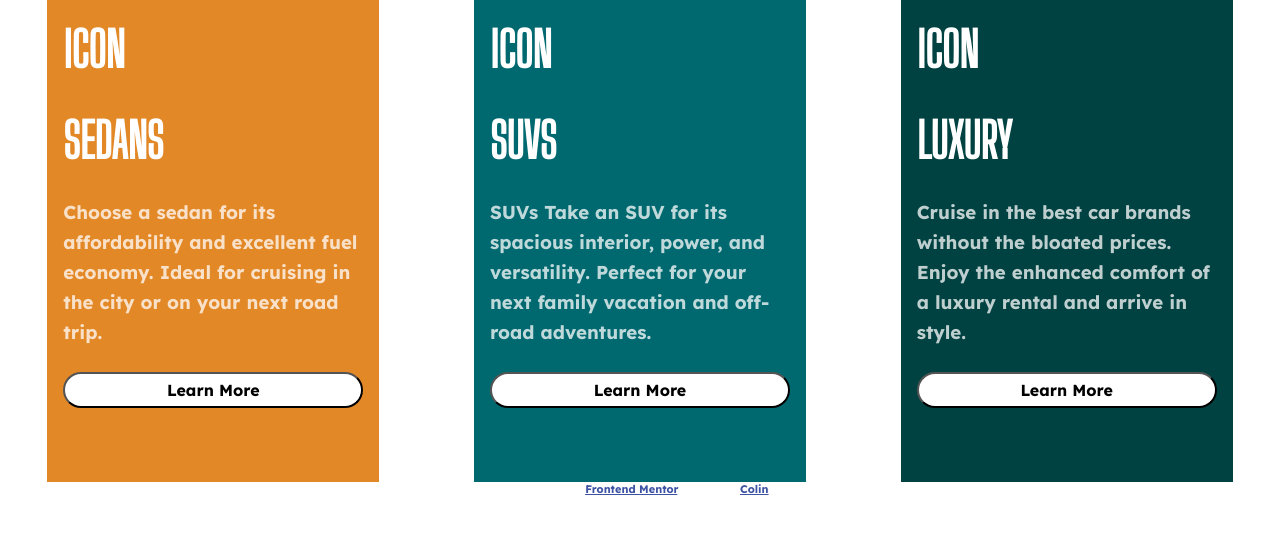
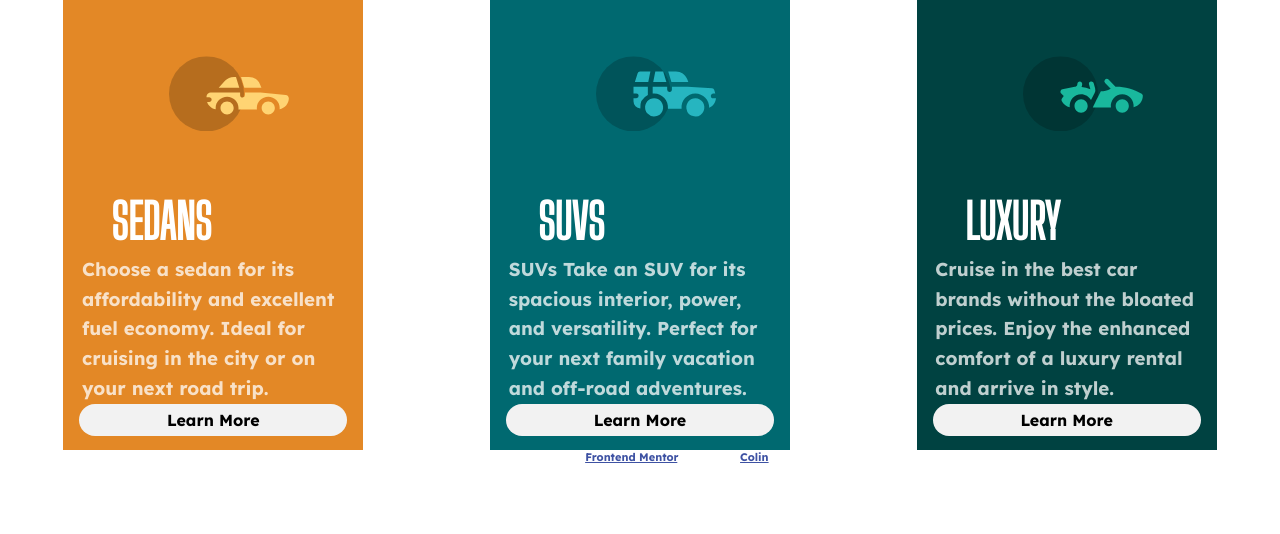
Before and after one commit to ColinAndrewThompson/3-column-preview-card-component-main, a plain HTML site: page index.html in a window 1280 px wide. Drawn offline with Linux system fonts and the light colour scheme.

Commit message:
finished

```diff
--- a/index.css
+++ b/index.css
@@ -15,7 +15,7 @@
     }
 
     img{
-        display: block;
+
         width: 100%;
     }
 
@@ -34,15 +34,20 @@ body section article{
     min-height: 450px;
     max-width: 300px;
     margin: 0 auto;
-    padding: 1rem;
-    gap: 1.5em;
+    /* justify-content: flex-start; */
+
+
 }
 
 body section article *{
+    margin: 0.0em 1em;
+
+
 
 }
 
 body section article:nth-child(1){
+
     background-color: hsl(31, 77%, 52%);
 }
 
@@ -54,20 +59,32 @@ body section article:nth-child(3){
     background-color: hsl(179, 100%, 13%);
 }
 
+img {
+    scale: 0.4;
+
+}
+
 button{
-    background-color: white;
+    /* background-color: white; */
     color: black;
     font-family: 'Lexend Deca', "serif";
     font-weight: 400;
+    border: none;
     box-shadow: none;
     padding: 0.3rem 0.7rem ;
     border-radius: 3rem;
+    /* max-width: 160px; */
+    background-color: hsl(0, 0%, 95%);
+    /* margin-top: 1rem; */
+    /* justify-content: center; */
 }
 
 h1{
     font-family: 'Big Shoulders Display', "serif";
     text-transform: uppercase;
     font-size: 3em;
+    padding-left: 0;
+    margin-left: 0;
 }
 
 @media only screen and (min-width: 910px) {
--- a/index.html
+++ b/index.html
@@ -19,7 +19,7 @@
   <body>
     <section class="flex flex-flip">
       <article class="flex flex-col">
-        <h1>ICON</h1>
+        <img src="./images/icon-sedans.svg" alt="">
         <h1>Sedans</h1>
         <p>
           Choose a sedan for its affordability and excellent fuel economy. Ideal
@@ -29,7 +29,7 @@
       </article>
       <!-- ------------------new section  -->
       <article class="flex flex-col">
-        <h1>ICON</h1>
+        <img src="./images/icon-suvs.svg" alt="">
         <h1>SUVs</h1>
         <p>
           SUVs Take an SUV for its spacious interior, power, and versatility.
@@ -39,7 +39,7 @@
       </article>
       <!-- ---------------------new section -->
       <article class="flex flex-col">
-        <h1>ICON</h1>
+        <img src="./images/icon-luxury.svg" alt="">
         <h1>Luxury</h1>
         <p>
           Cruise in the best car brands without the bloated prices. Enjoy the
```
